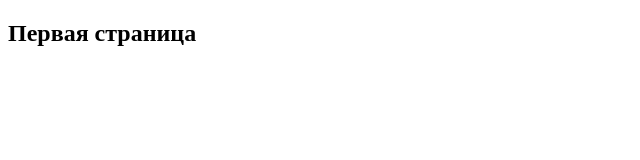
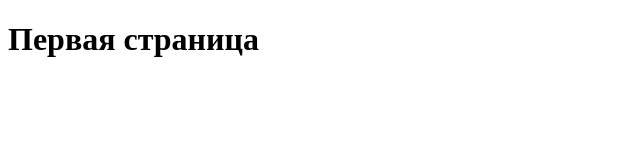
Before and after one commit to IvanKot1/On, a plain HTML site: page index.html in a window 1280 px wide. Shown: the whole page, without its empty margins (0-640 px from the left). Drawn offline with Linux system fonts and the light colour scheme.

Commit message:
create index.html and README.me

```diff
--- a/index.html
+++ b/index.html
@@ -6,6 +6,6 @@
     <title>Публичная</title>
 </head>
 <body>
-    <h2>Первая страница</h2>
+    <h1>Первая страница</h1>
 </body>
 </html>
```
